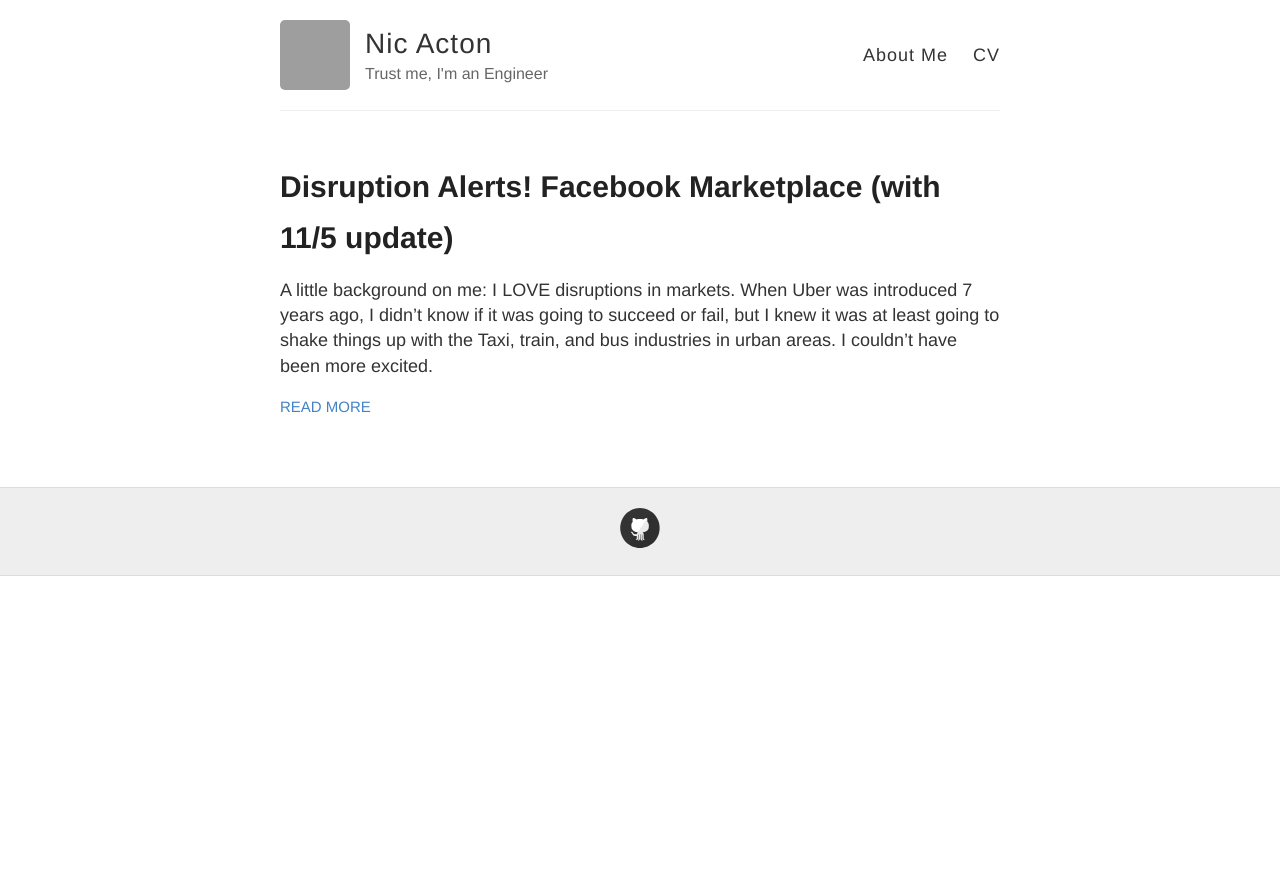
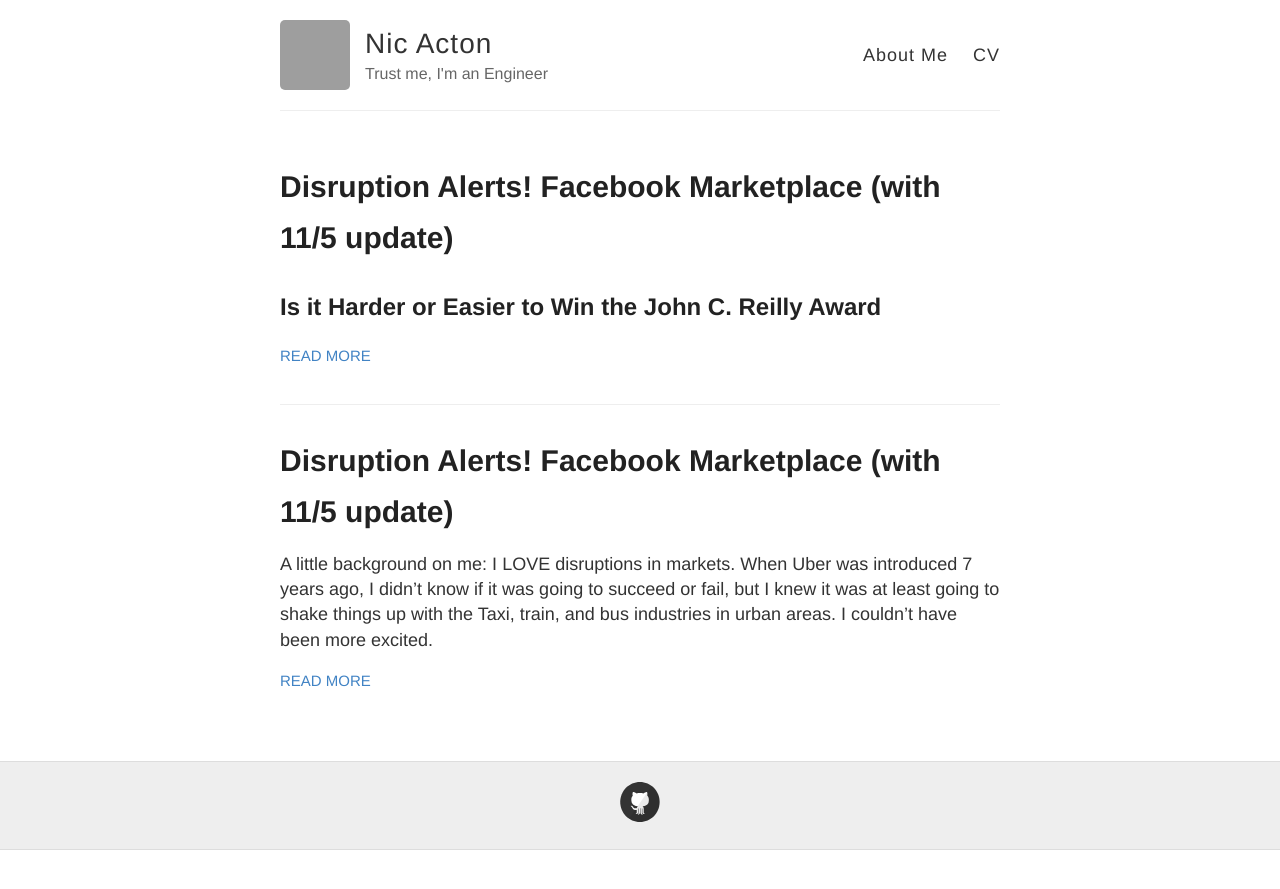
Before and after one commit to tuffacton/tuffacton.github.io, a Jekyll site: the page built from index.html, in a window 1280 px wide. Shown: the top 889 px of the page. Built offline with Jekyll 4.4.1, drawn with Linux system fonts in a browser that asks for light colours; a script that is not in the unit is left out; grey boxes are pictures that could not be loaded.

Commit message:
Update 2018-02-26-john-c-reilly.md

```diff
--- a/_posts/2018-02-26-john-c-reilly.md
+++ b/_posts/2018-02-26-john-c-reilly.md
@@ -1,6 +1,8 @@
 ---
-published: false
+layout: post
+title: Disruption Alerts! Facebook Marketplace (with 11/5 update)
 ---
+
 ## Is it Harder or Easier to Win the John C. Reilly Award
 
 After reading a post on FiveThirtyEight, I decided to tweet about it:
```
